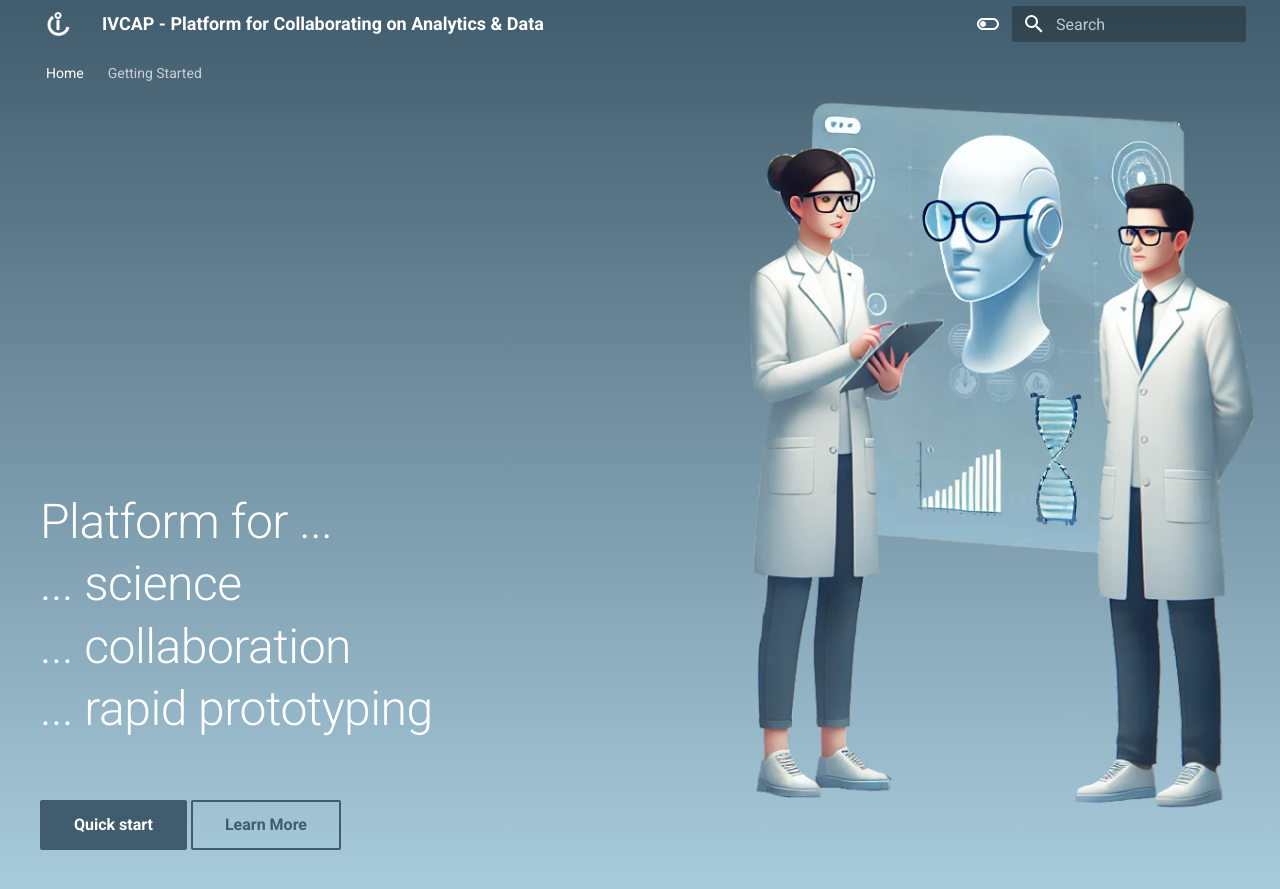
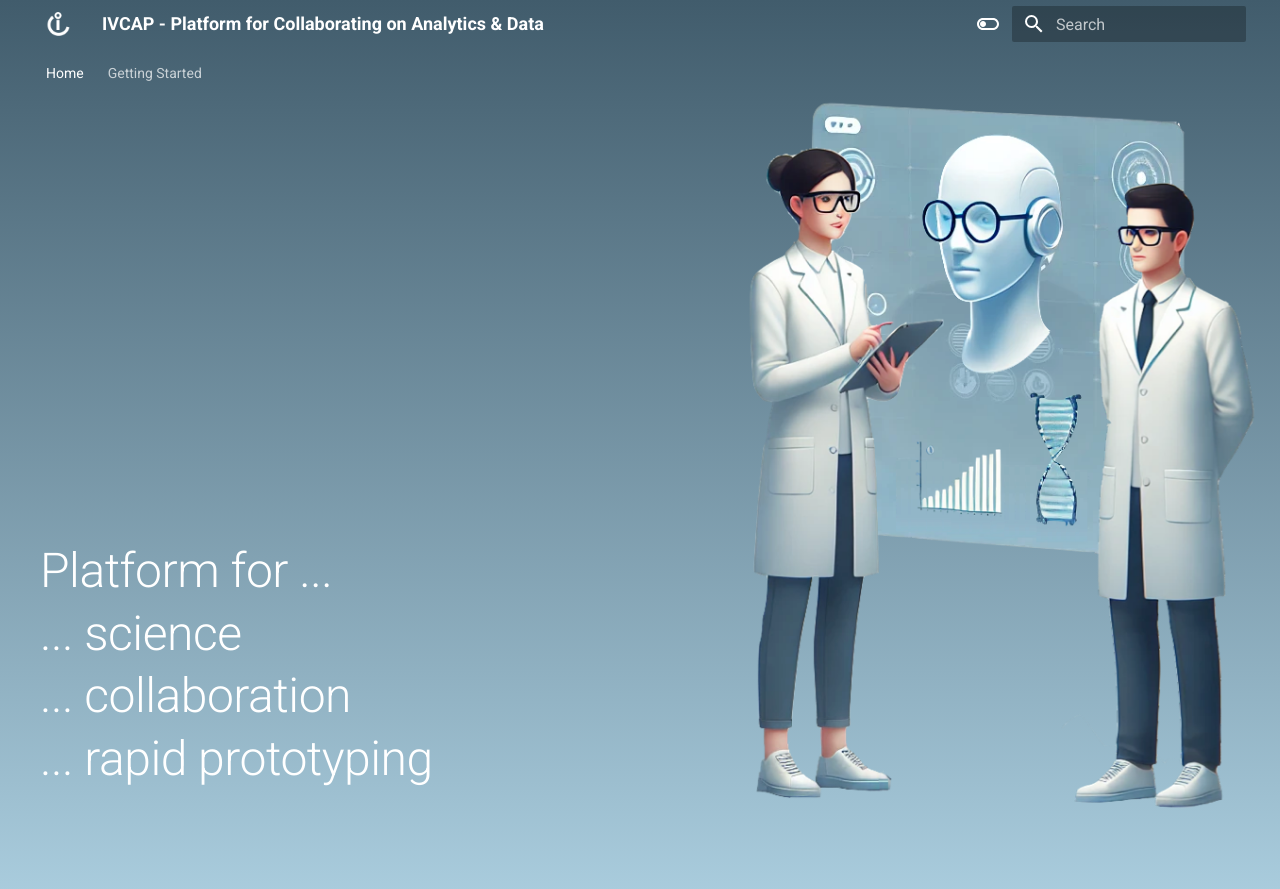
Before and after one commit to ivcap-works/ivcap-docs, an MkDocs documentation site: the page built from docs/index.md, in a window 1280 px wide. Shown: the top 889 px of the page. Built offline with MkDocs 1.6.1 and Material for MkDocs 9.7.7, drawn with Linux system fonts in a browser that asks for light colours.

Commit message:
snapshot

```diff
--- a/docs/overrides/home.html
+++ b/docs/overrides/home.html
@@ -103,13 +103,16 @@
       <div class="mdx-hero__content">
         <h1>Platform for ...<br>... science<br>... collaboration<br>... rapid prototyping</h1>
 
-        <a href="{{ page.next_page.url | url }}" title="{{ page.next_page.title | e }}"
+        <!-- <a href="{{ page.next_page.url | url }}" title="{{ page.next_page.title | e }}"
           class="md-button md-button--primary">
           Quick start
+        </a> -->
+        <!-- <a href="{{ 'getting-started/quick-start/' | url }}" title="Getting Started" class="md-button">
+          Getting Started
         </a>
-        <a href="{{ 'insiders/' | url }}" title="Material for MkDocs Insiders" class="md-button">
-          Learn More
-        </a>
+        <a href="{{ 'getting-started/quick-start/' | url }}" title="Getting Started" class="md-button">
+          Getting Started
+        </a> -->
       </div>
     </div>
   </div>
```
